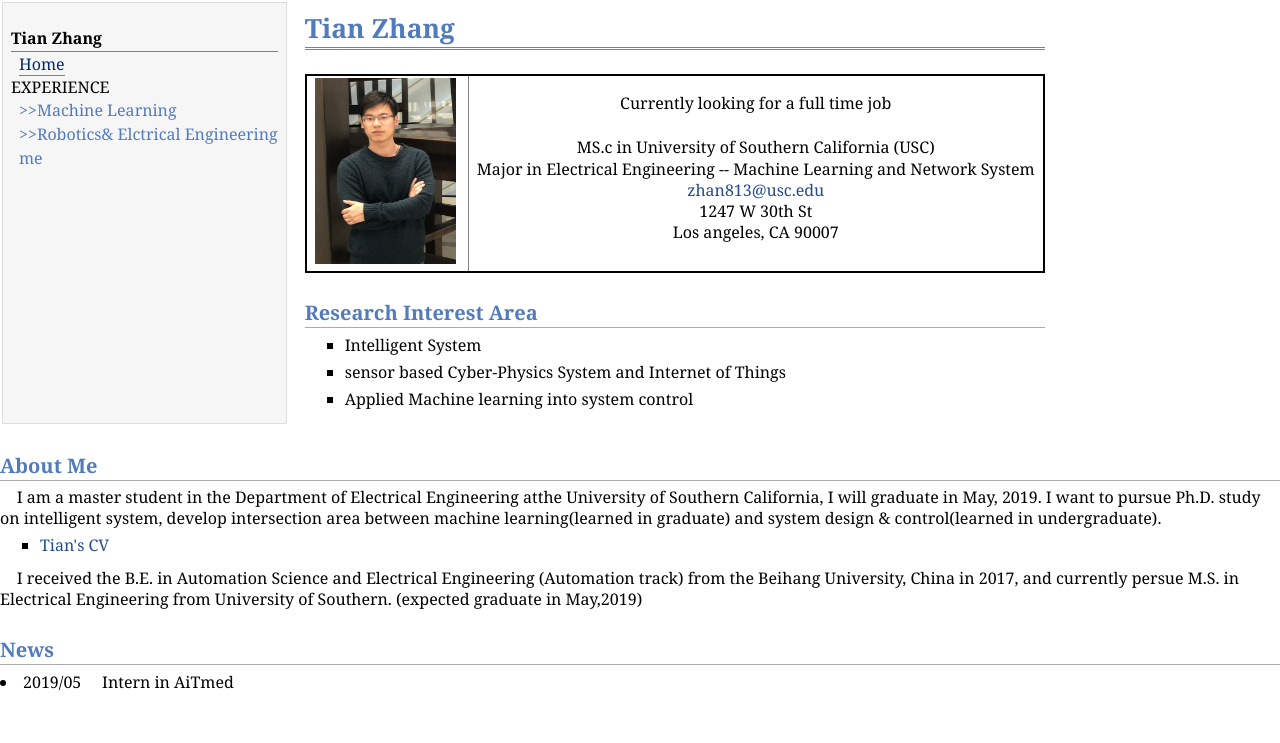
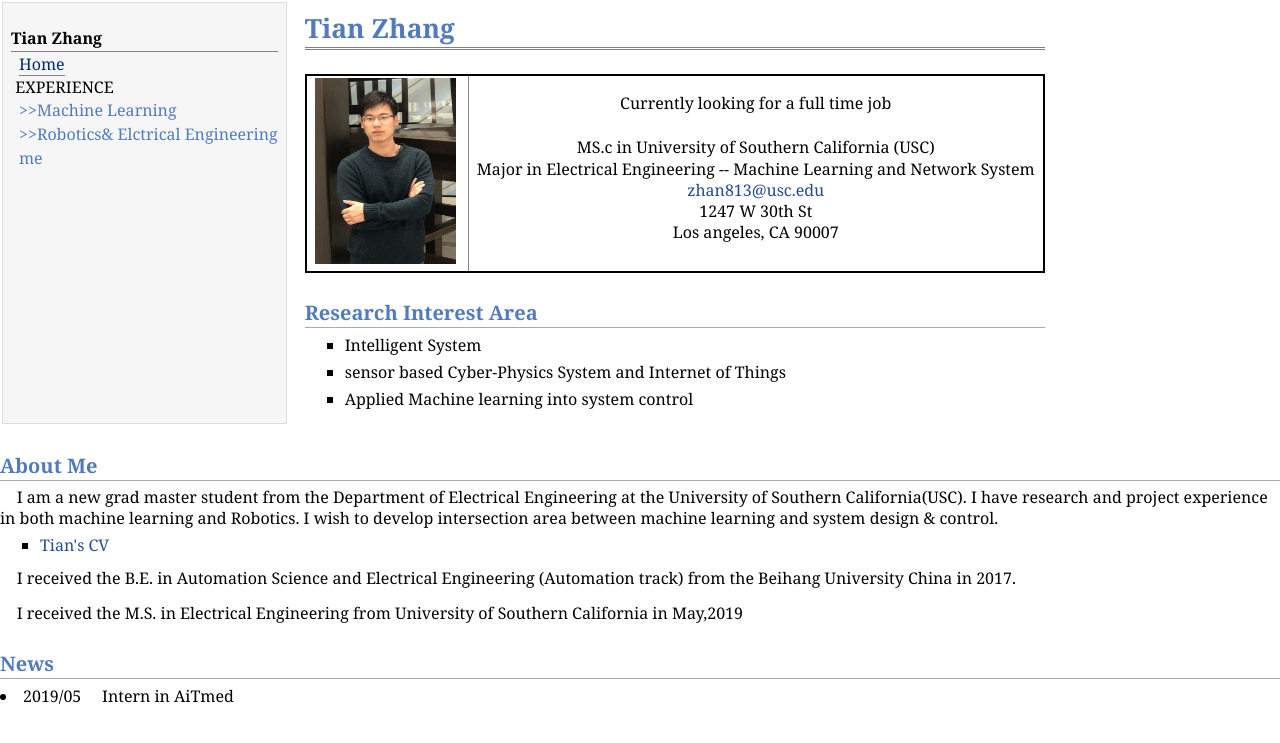
Before and after one commit to dukesky/dukesky.github.io, a Jekyll site: the page index.html, which Jekyll copies as it is, in a window 1280 px wide. Shown: the top 743 px of the page. Built offline with Jekyll 4.4.1, drawn with Linux system fonts in a browser that asks for light colours.

Commit message:
Update index.html

```diff
--- a/index.html
+++ b/index.html
@@ -13,9 +13,9 @@
 <td id="layout-menu">
 <div class="menu-category">Tian Zhang</div>
 <div class="menu-item"><a href="index.html" class="current">Home</a></div>
-<div class="menu-item">EXPERIENCE</a></div>
-  <div class="menu-item"><a href="research.html">>>Machine Learning</a></div>
-<div class="menu-item"><a href="research.html">>>Robotics& Elctrical Engineering</a></div>
+<div class="menu-item">  &nbspEXPERIENCE</a></div>
+  <div class="menu-item"><a href="ml.html">>>Machine Learning</a></div>
+<div class="menu-item"><a href="ee.html">>>Robotics& Elctrical Engineering</a></div>
 <div class="menu-item"><a href="me.html">me</a></div>
 </td>
 <td id="layout-content">
@@ -52,15 +52,15 @@
 
 </td></tr></table>
 <h2>  About Me</h2>
-<p>  &nbsp &nbsp I am a master student in the Department of Electrical Engineering atthe University of Southern California, I will graduate in May, 2019.
-I want to pursue Ph.D. study on intelligent system, develop intersection area between machine learning(learned in graduate) and system design & control(learned in undergraduate).</p>
+<p>  &nbsp &nbsp I am a new grad master student from the Department of Electrical Engineering at the University of Southern California(USC).
+I have research and project experience in both machine learning and Robotics. I wish to develop intersection area between machine learning and system design & control.</p>
 <ul>
 <li><p><a href="files/Resume_Tian_Zhang.pdf">Tian's CV</a> </p>
 </li>
 </ul>
 
-<p>  &nbsp &nbsp I received the B.E. in Automation Science and Electrical Engineering (Automation track) from the Beihang University, China in 2017, and currently
- persue M.S. in Electrical Engineering from University of Southern. (expected graduate in May,2019)
+<p>  &nbsp &nbsp I received the B.E. in Automation Science and Electrical Engineering (Automation track) from the Beihang University China in 2017.</p>
+ &nbsp &nbsp I received the M.S. in Electrical Engineering from University of Southern California in May,2019
  </p>
 
 <h2>News</h2>
```
